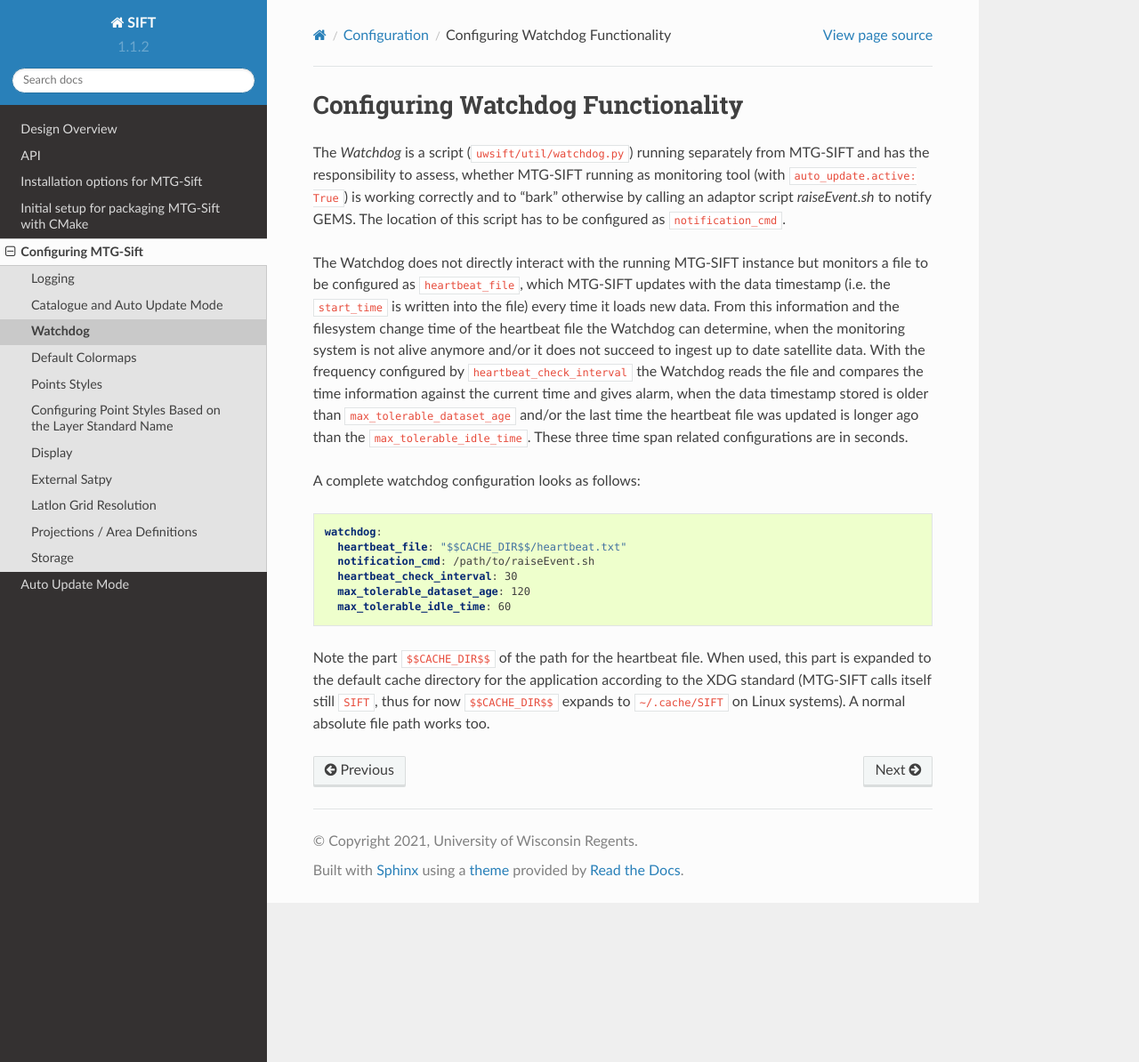
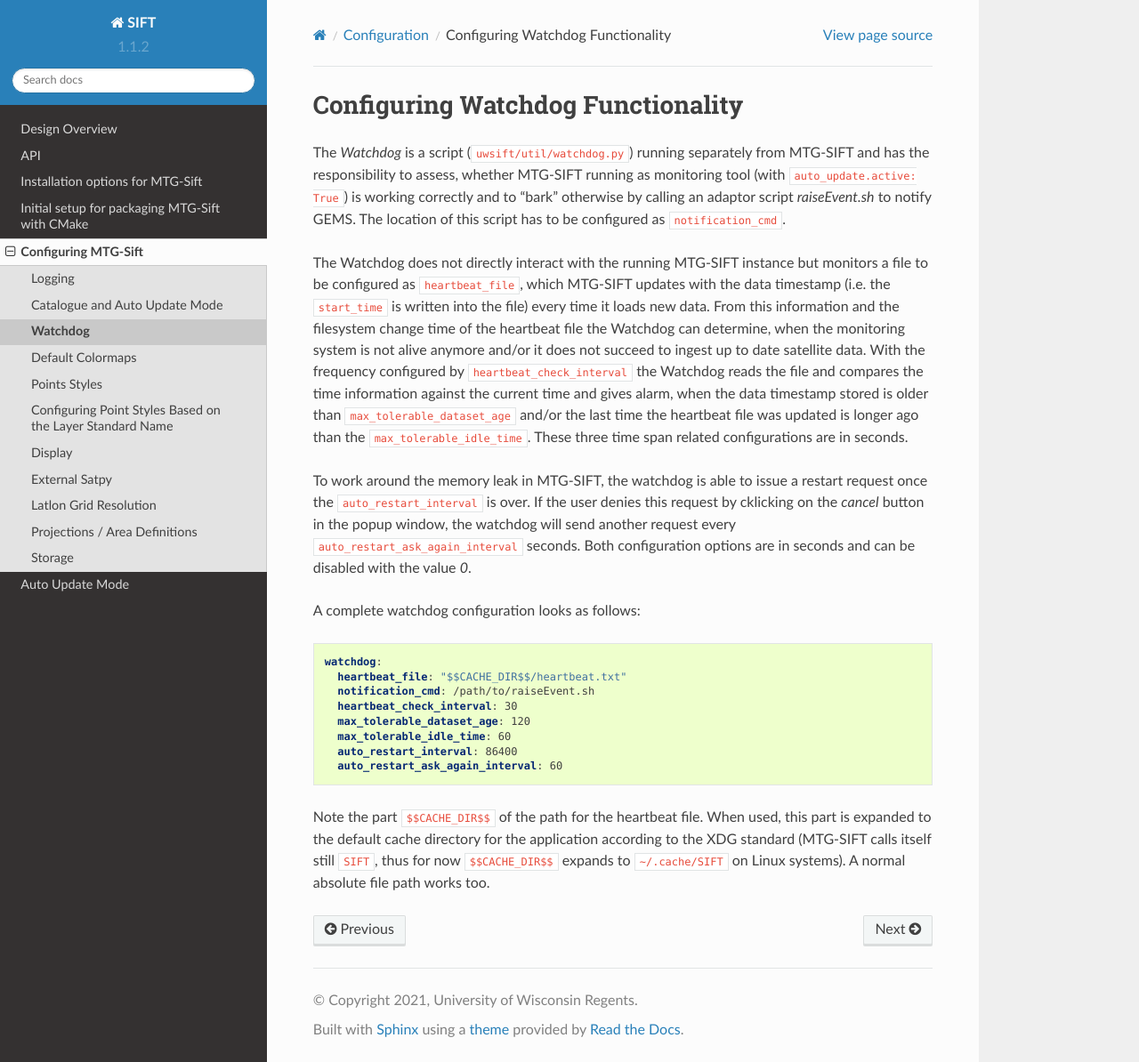
Before and after one commit to ssec/sift, a Sphinx documentation site: the page built from doc/source/configuration-watchdog.rst, in a window 1280 px wide and 1194 px high. Shown: the whole window at 89% size. Built offline with Sphinx 7.4.7 and the Read the Docs theme 2.0.0, drawn with Linux system fonts in a browser that asks for light colours.

Commit message:
Document time based auto restart

```diff
--- a/doc/source/configuration-watchdog.rst
+++ b/doc/source/configuration-watchdog.rst
@@ -20,6 +20,13 @@ gives alarm, when the data timestamp stored is older than
 updated is longer ago than the ``max_tolerable_idle_time``. These three time
 span related configurations are in seconds.
 
+To work around the memory leak in MTG-SIFT, the watchdog is able to issue a
+restart request once the ``auto_restart_interval`` is over. If the user denies
+this request by cklicking on the *cancel* button in the popup window, the
+watchdog will send another request every ``auto_restart_ask_again_interval``
+seconds. Both configuration options are in seconds and can be disabled with
+the value *0*.
+
 A complete watchdog configuration looks as follows:
 
 .. code-block:: yaml
@@ -30,6 +37,8 @@ A complete watchdog configuration looks as follows:
     heartbeat_check_interval: 30
     max_tolerable_dataset_age: 120
     max_tolerable_idle_time: 60
+    auto_restart_interval: 86400
+    auto_restart_ask_again_interval: 60
 
 Note the part ``$$CACHE_DIR$$`` of the path for the heartbeat file. When used,
 this part is expanded to the default cache directory for the application
```
